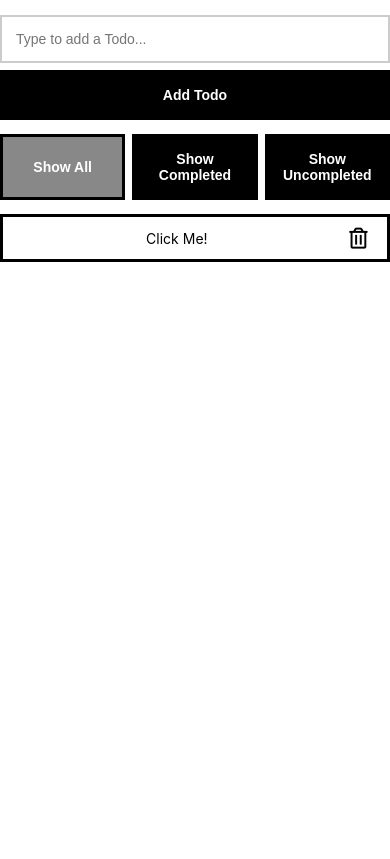
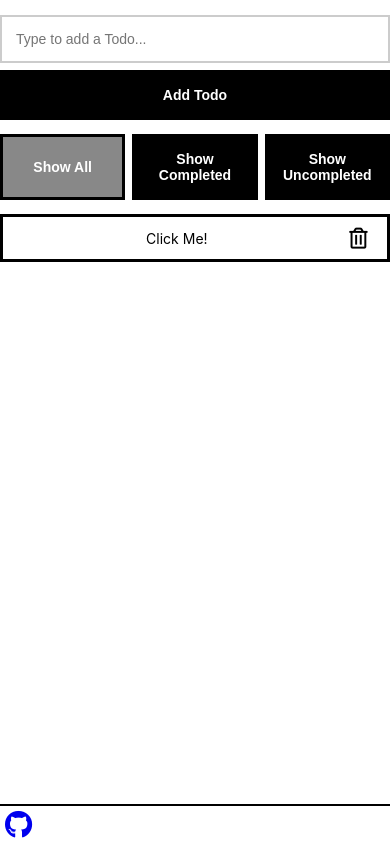
Before and after one commit to james-work-account/react-todos, a React (Create React App) app: page / in a window 390 px wide. Built offline with nearby package versions, Linux system fonts and the light colour scheme.

Commit message:
added github icon

```diff
--- a/src/App.css
+++ b/src/App.css
@@ -60,6 +60,21 @@
   cursor: text;
 }
 
+/* Github Link */
+div.github a:visited {
+  color: #000;
+}
+div.github a:focus {
+  color: red;
+}
+div.github {
+  position: fixed;
+  bottom: 0;
+  left: 0;
+  padding: 0 0 5px 5px;
+  width: 100%;
+}
+
 /* Filters */
 .filters {
   display: grid;
@@ -99,3 +114,12 @@
     grid-column-gap: 0.5em;
   }
 }
+
+@media(max-width: 854px) {
+    /* GitHub Link */
+  div.github {
+    background-color: #fff;
+    border-top: 2px solid #000;
+    padding-top: 5px
+  }
+}
--- a/src/App.js
+++ b/src/App.js
@@ -4,6 +4,7 @@ import Search from './components/Search.js';
 import Todos from './components/Todos.js';
 import Filters from './components/Filters.js';
 import { TodoFilter, InitialState } from './common';
+import GitHubIcon from './components/GitHubIcon.js'
 
 
 class App extends Component {
@@ -136,6 +137,7 @@ class App extends Component {
             }
           }
         )} handleDelete={this.handleDelete} handleCheck={this.handleCheck}/>
+        <GitHubIcon />
       </div>
     );
   }
--- /dev/null
+++ b/src/components/GitHubIcon.js
@@ -0,0 +1,9 @@
+import React from 'react';
+
+const GitHubIcon = () => {
+  return <div className="github">
+    <a href="https://github.com/james-work-account/react-todos"><i className="fab fa-github fa-2x"></i></a>
+  </div>
+}
+
+export default GitHubIcon;
```
Lines whose indentation alone changed are shown as unchanged.
